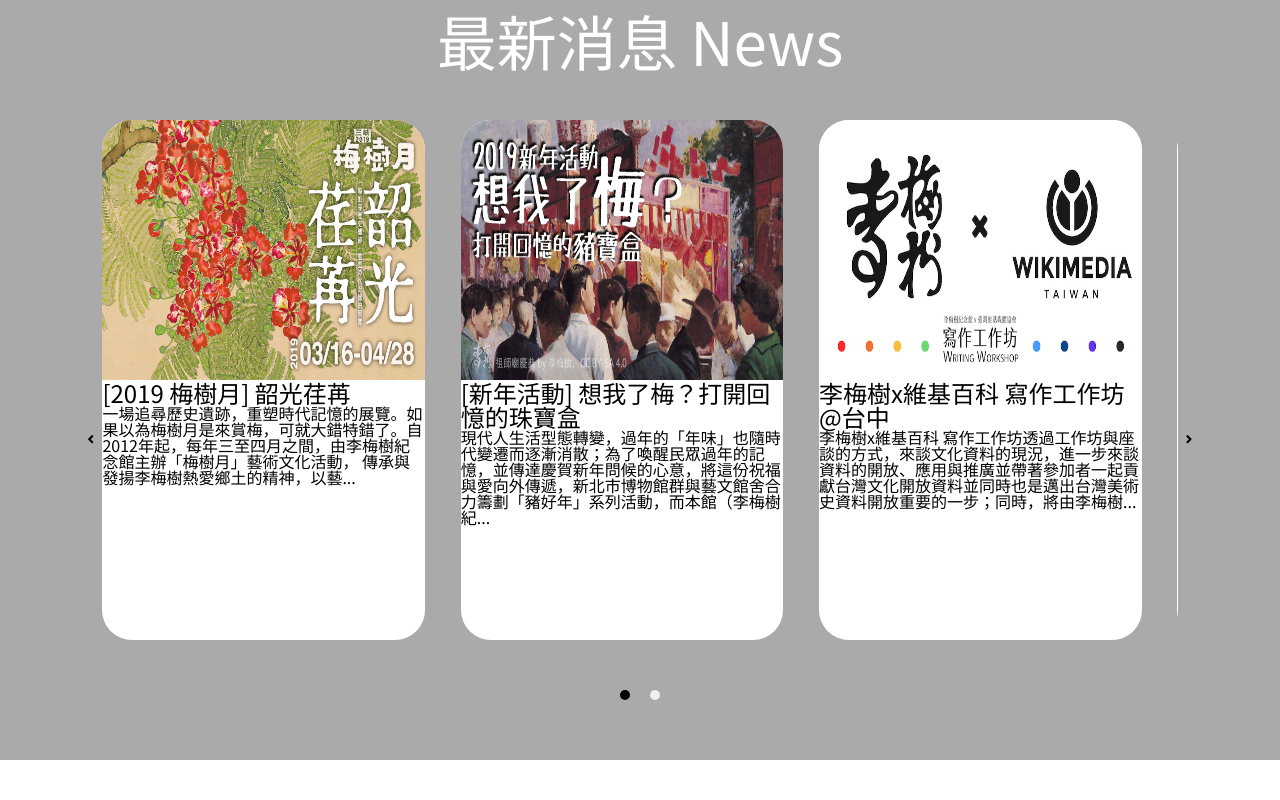
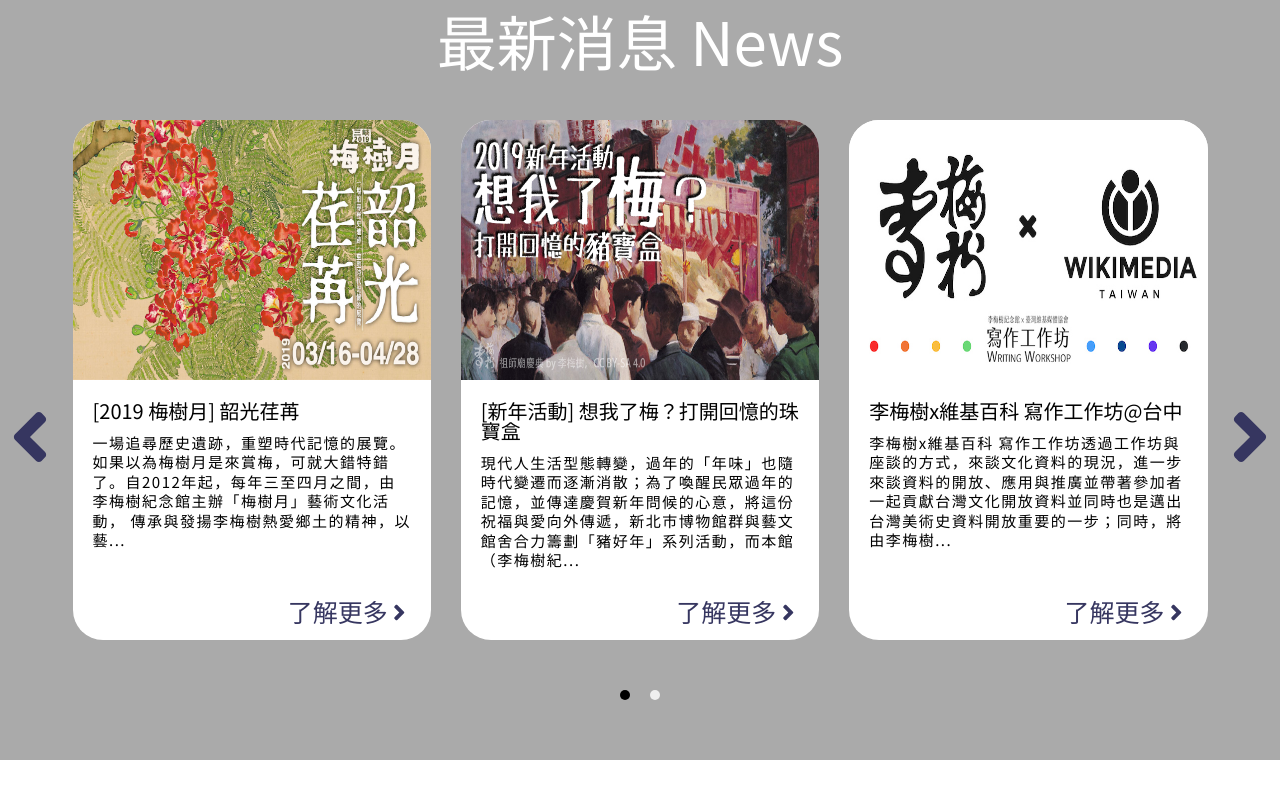
Before and after one commit to MonicaMigu/chingshui332, a Vue app: page / in a window 1280 px wide. Shown: the part 840-1640 px from the top of the page. Built offline with nearby package versions, Linux system fonts and the light colour scheme.

Commit message:
Complete Home page design and News page.

```diff
--- a/src/assets/scss/_reset.scss
+++ b/src/assets/scss/_reset.scss
@@ -35,5 +35,12 @@ a {
 	text-decoration: none;
 	&:hover {
 		text-decoration: none;
+		color: inherit;
+	}
+
+	&:visited {
+
+		text-decoration: none;
+		color: inherit;
 	}
 }
--- a/src/views/Home.vue
+++ b/src/views/Home.vue
@@ -48,8 +48,14 @@
             <div class="block">
               <img :src="e.img" alt>
               <div>
-                <h2>{{ e.title }}</h2>
-                <p>{{ e.intro }}</p>
+                <h2 class="bold">{{ e.title }}</h2>
+                <p class="bold">{{ e.intro }}</p>
+                <a :href="e.link">
+                  <span class="bold">
+                    了解更多
+                    <font-awesome-icon class="angle" :icon="['fas', 'angle-right']"></font-awesome-icon>
+                  </span>
+                </a>
               </div>
             </div>
           </Slide>
@@ -65,9 +71,12 @@
           <p></p>
         </div>
         <div class="button">
-          <a href="#"><span class="bold">了解更多
-            <font-awesome-icon :icon="['fas', 'angle-right']"></font-awesome-icon>
-            </span></a>
+          <a href="#">
+            <span class="bold">
+              了解更多
+              <font-awesome-icon :icon="['fas', 'angle-right']"></font-awesome-icon>
+            </span>
+          </a>
         </div>
       </div>
       <div class="bar"></div>
@@ -79,9 +88,12 @@
           <p></p>
         </div>
         <div class="button">
-          <a href="#"><span class="bold">了解更多
-            <font-awesome-icon :icon="['fas', 'angle-right']"></font-awesome-icon>
-            </span></a>
+          <a href="#">
+            <span class="bold">
+              了解更多
+              <font-awesome-icon :icon="['fas', 'angle-right']"></font-awesome-icon>
+            </span>
+          </a>
         </div>
       </div>
     </div>
@@ -93,7 +105,7 @@
   </div>
 </template>
 
-<style lang="scss" scoped>
+<style lang="scss">
 @import "../assets/scss/main.scss";
 .home {
   .spotlight-shop {
@@ -206,28 +218,70 @@
       display: flex;
       flex-direction: row;
 
-      .slider-container {
+      .VueCarousel.slider-container {
         outline: none;
-        max-width: 84vw;
-        display: flex;
-        flex-direction: column;
+        width: 91vw;
 
         .VueCarousel-inner {
-          .VueCarousel-slide {
-            width: calc(0.3 * 84vw) !important;
-          }
-
+          display: flex;
+          flex-direction: row;
+          justify-content: space-between;
           .block {
+            position: relative;
             background-color: $white;
-            width: calc(0.3 * 84vw);
+            width: 28vw;
             height: 65vh;
             border-radius: 30px;
+            margin: 0 calc(7vw / 6);
 
             img {
               width: 100%;
               height: 50%;
               border-radius: 30px 30px 0px 0px;
             }
+
+            div {
+              display: flex;
+              flex-direction: column;
+              padding: 20px;
+
+              h2 {
+                font-size: 25px;
+                font-weight: 500;
+                @media screen and (max-width: 1440px) {
+                  font-size: 20px;
+                }
+              }
+
+              p {
+                font-size: 17px;
+                line-height: 1.3;
+                letter-spacing: 1.5px;
+                margin: 12px 0px;
+                @media screen and (max-width: 1440px) {
+                  font-size: 15px;
+                }
+              }
+
+              a {
+                display: flex;
+                position: absolute;
+                right: 25px;
+                bottom: 15px;
+                color: #363660;
+                font-size: 30px;
+                @media screen and (max-width: 1440px) {
+                  font-size: 25px;
+                }
+              }
+            }
+          }
+        }
+
+        .VueCarousel-navigation {
+          &-button {
+            color: #363660;
+            font-size: 80px;
           }
         }
       }
@@ -275,7 +329,7 @@
           width: calc(430 * 100vw / 1920);
           height: calc(100 * 100vw / 1920);
           border-radius: 20px;
-          background-color: #AAAAAA;
+          background-color: #aaaaaa;
           color: #363660;
 
           span {
@@ -305,7 +359,7 @@
 
 <script>
 import { Carousel, Slide } from "vue-carousel";
-import { mapGetters, mapActions } from "vuex";
+import { mapGetters } from "vuex";
 
 export default {
   components: {
--- a/src/views/News.vue
+++ b/src/views/News.vue
@@ -1,5 +1,90 @@
 <template>
-    <div>
-        News
+  <div class="news">
+    <div class="block" v-for="e in news" :key="e.link">
+      <img :src="e.img" alt>
+      <div>
+        <h2 class="bold">{{ e.title }}</h2>
+        <p class="bold">{{ e.intro }}</p>
+        <a :href="e.link">
+          <span class="bold">
+            了解更多
+            <font-awesome-icon :icon="['fas', 'angle-right']"></font-awesome-icon>
+          </span>
+        </a>
+      </div>
     </div>
+  </div>
 </template>
+
+<script>
+import { mapGetters } from "vuex";
+export default {
+  computed: {
+    ...mapGetters(["news"])
+  }
+};
+</script>
+
+
+<style lang="scss" scoped>
+@import "../assets/scss/main.scss";
+.news {
+  width: 100vw;
+  display: flex;
+  flex-direction: row;
+  flex-wrap: wrap;
+  padding: calc(67.5 * 100vh / 1080) 0;
+
+  .block {
+    position: relative;
+    background-color: $white;
+    width: 28vw;
+    height: 66vh;
+    border: #707070 1px solid;
+    border-radius: 30px;
+    box-shadow: 0px 0px 7px rgba(0, 0, 0, 0.2);
+    margin: calc(67.5 * 100vh / 1080) calc(16vw / 6);
+    img {
+      width: 100%;
+      height: 50%;
+      border-bottom: #707070 1px solid;
+      border-radius: 30px 30px 0px 0px;
+    }
+    div {
+      display: flex;
+      flex-direction: column;
+      padding: 20px;
+
+      h2 {
+        font-size: 25px;
+        font-weight: 500;
+        @media screen and (max-width: 1440px) {
+          font-size: 20px;
+        }
+      }
+
+      p {
+        font-size: 17px;
+        line-height: 1.3;
+        letter-spacing: 1.5px;
+        margin: 12px 0px;
+        @media screen and (max-width: 1440px) {
+          font-size: 15px;
+        }
+      }
+
+      a {
+        display: flex;
+        position: absolute;
+        right: 25px;
+        bottom: 15px;
+        color: #363660;
+        font-size: 30px;
+        @media screen and (max-width: 1440px) {
+          font-size: 25px;
+        }
+      }
+    }
+  }
+}
+</style>
```
Also changed, not shown: src/assets/images/dots.png (added).
